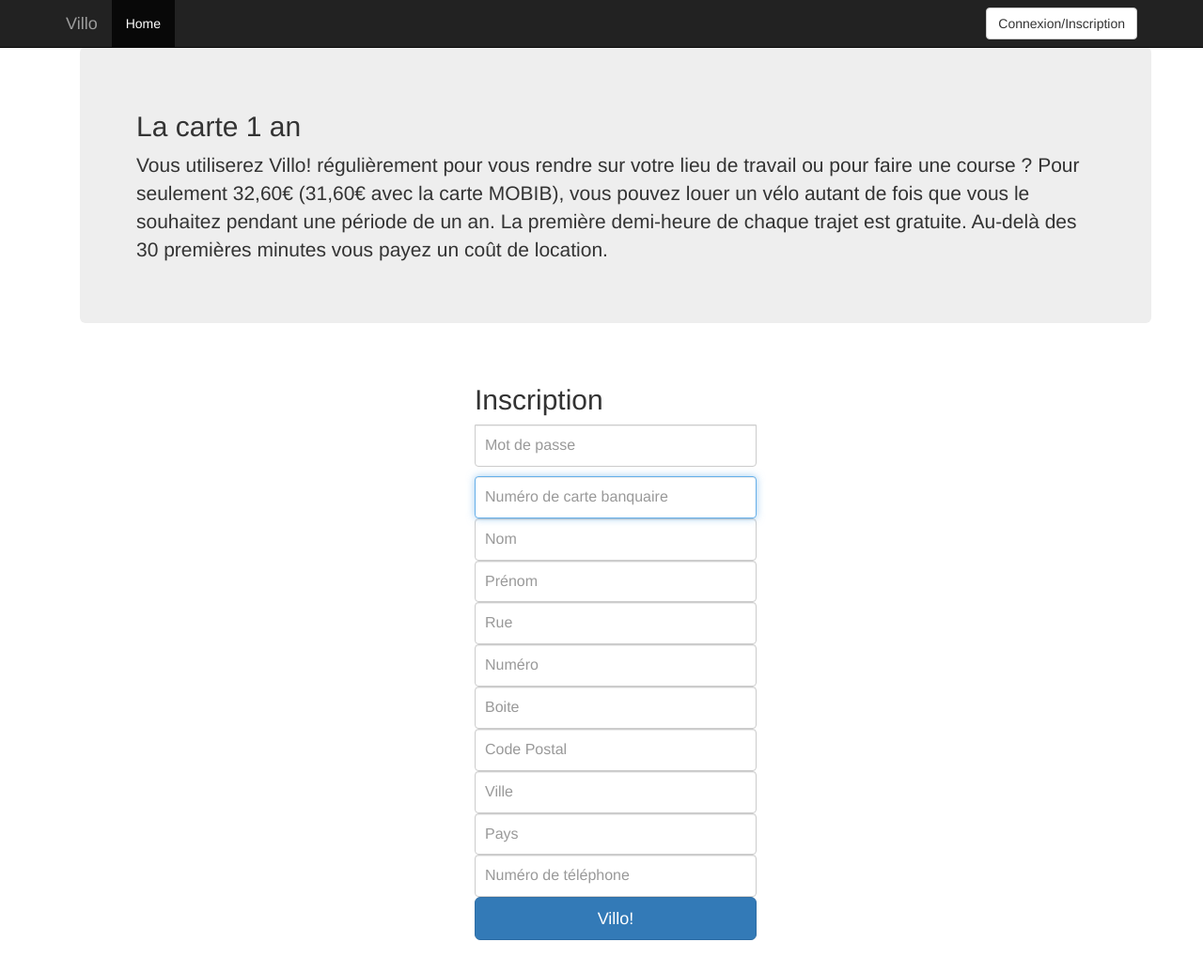
After one commit to PierreGe/db-project, a Flask app: page /inscription in a window 1280 px wide. The commit adds this page. Shown: the whole page at 94% size. Run offline with Flask 2, Linux system fonts and the light colour scheme; some libraries are stand-ins or nearby versions.

Commit message:
[add] inscritpion page

```diff
--- a/src/main.py
+++ b/src/main.py
@@ -67,6 +67,20 @@
     else:
         return render_template("login.html")
 
+@app.route('/inscription', methods=['GET', 'POST'])
+def inscription():
+    if request.method == 'POST':
+        # Check user ID and password here (champs : inputPassword)
+        if request.form['inputUsername'] == "admin" and request.form['inputPassword'] =="admin":
+            #success
+            session['username'] = request.form['inputUsername']
+            return redirect(url_for('index'))
+        else:
+            return render_template("login.html",loginFailure=True)
+            #failure
+    else:
+        return render_template("inscription.html")
+
 @app.route('/logout')
 def logout():
     # remove the username from the session if it's there
--- a/src/static/css/villo.css
+++ b/src/static/css/villo.css
@@ -1,5 +1,6 @@
 body {
   padding-top: 50px;
+    padding-bottom: 20px;
 }
 .starter-template {
   padding: 40px 15px;
--- /dev/null
+++ b/src/templates/inscription.html
@@ -0,0 +1,67 @@
+{% extends "base.html" %}
+
+{% block title %}Connexion{% endblock %}
+
+{% block content %}
+
+
+<div class="container">
+
+    {% if inscriptionFailure %}
+     <div class="alert alert-danger" role="alert">
+      <span class="glyphicon glyphicon-exclamation-sign" aria-hidden="true"></span>
+      <span class="sr-only">Erreur:</span>
+    L'inscription ne s'est pas terminé!
+    </div>
+
+    {% endif %}
+
+    <div class="jumbotron">
+        <h2>La carte 1 an</h2>
+       <p>
+Vous utiliserez Villo! régulièrement pour vous rendre sur votre lieu de travail ou pour faire une course ?
+Pour seulement 32,60€ (31,60€ avec la carte MOBIB), vous pouvez louer un vélo autant de fois que vous le souhaitez pendant une période de un an.
+La première demi-heure de chaque trajet est gratuite. Au-delà des 30 premières minutes vous payez un coût de location.</p>
+    </div>
+
+      <form class="form-signin" action="login" method="POST">
+          <h2 class="form-signin-heading">Inscription</h2>
+          <label for="userPassword" class="sr-only">Password</label>
+        <input type="password" id="userPassword" name="userPassword" class="form-control" placeholder="Mot de passe" required>
+
+          <label for="userBankData" class="sr-only">Email address</label>
+        <input type="text" id="userBankData" name="userBankData" class="form-control" placeholder="Numéro de carte banquaire" required autofocus>
+
+           <label for="userLastName" class="sr-only">Email address</label>
+        <input type="text" id="userLastName" name="userLastName" class="form-control" placeholder="Nom" required autofocus>
+
+          <label for="userFirstName" class="sr-only">Email address</label>
+        <input type="text" id="userFirstName" name="userFirstName" class="form-control" placeholder="Prénom" required autofocus>
+
+           <label for="userStreet" class="sr-only">Email address</label>
+        <input type="text" id="userStreet" name="userStreet" class="form-control" placeholder="Rue" required autofocus>
+
+          <label for="userNumber" class="sr-only">Email address</label>
+        <input type="text" id="userNumber" name="userNumber" class="form-control" placeholder="Numéro" required autofocus>
+
+                     <label for="userBox" class="sr-only">Email address</label>
+        <input type="text" id="userBox" name="userBox" class="form-control" placeholder="Boite"  autofocus>
+
+                     <label for="userPostalCode" class="sr-only">Email address</label>
+        <input type="text" id="userPostalCode" name="userPostalCode" class="form-control" placeholder="Code Postal" required autofocus>
+
+                     <label for="userCity" class="sr-only">Email address</label>
+        <input type="text" id="userCity" name="userCity" class="form-control" placeholder="Ville" required autofocus>
+
+                     <label for="userCountry" class="sr-only">Email address</label>
+        <input type="text" id="userCountry" name="userCountry" class="form-control" placeholder="Pays" required autofocus>
+
+           <label for="userPhone" class="sr-only">Email address</label>
+        <input type="text" id="userPhone" name="userPhone" class="form-control" placeholder="Numéro de téléphone" required autofocus>
+
+
+          <button class="btn btn-lg btn-primary btn-block" type="submit">Villo!</button>
+      </form>
+</div>
+
+{% endblock %}
--- a/src/templates/login.html
+++ b/src/templates/login.html
@@ -18,7 +18,7 @@
 
     <div class="jumbotron">
         <h2>Connexion</h2>
-       <p> Pas encore abonné ? Rendez vous sur la page d'inscription</p>
+       <p> Pas encore abonné ? Rendez vous sur la <a href="inscription">page d'inscription</a> </p>
     </div>
 
       <form class="form-signin" action="login" method="POST">
```
Also changed, not shown: src/static/images/favicon.ico (added).
